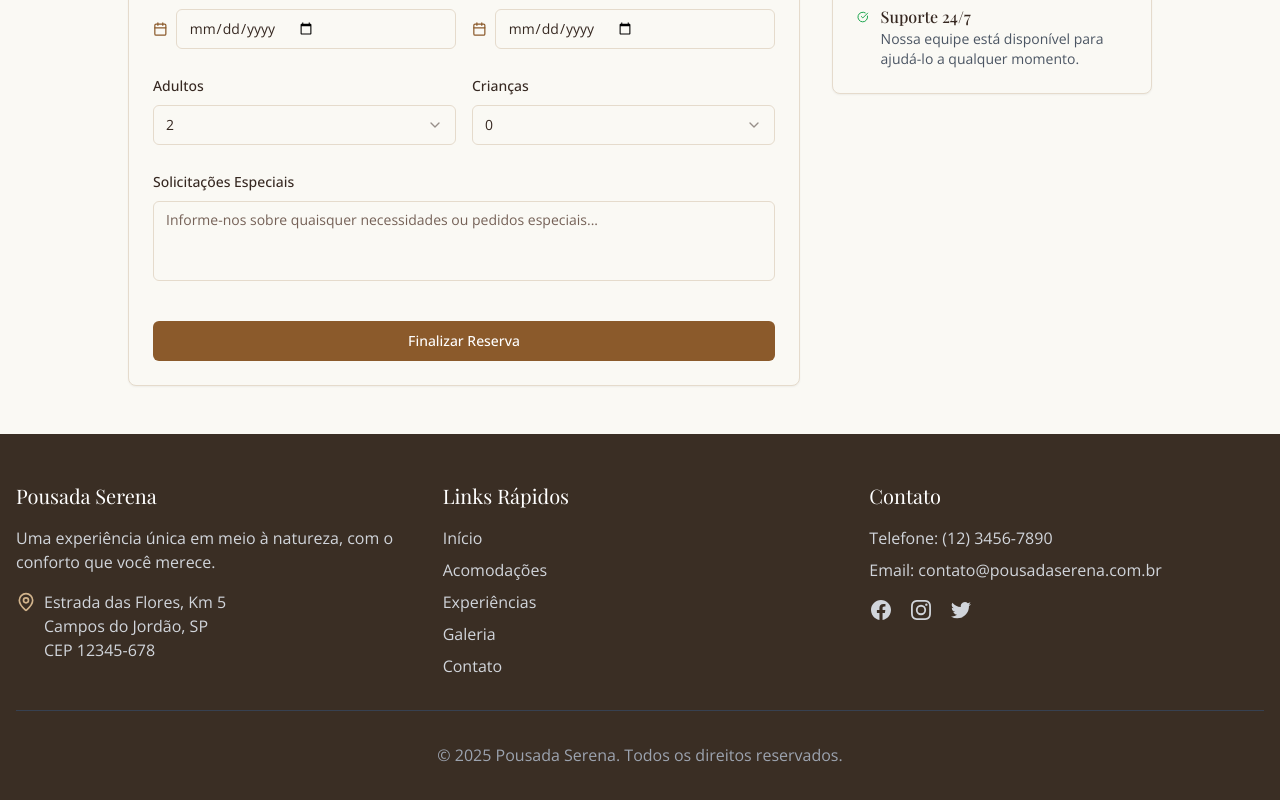
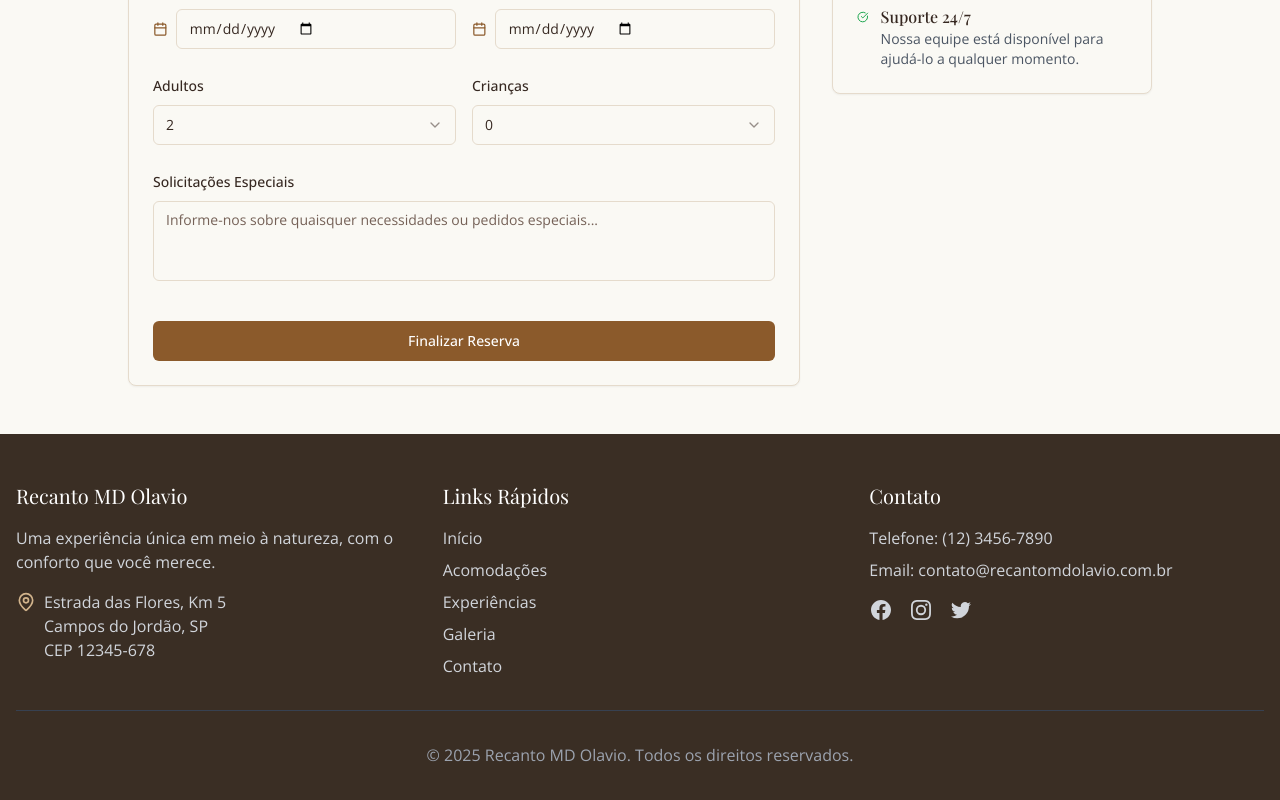
Before and after one commit to Iasminmins/pousada-recanto-md-olavio, a React (Vite) app: page /reservas in a window 1280 px wide. Shown: the part 654-1454 px from the top of the page. Built offline with nearby package versions, Linux system fonts and the light colour scheme.

Commit message:
Rename pousada to Recanto MD Olavio
Update the name of the pousada in the application.

```diff
--- a/src/components/Layout.tsx
+++ b/src/components/Layout.tsx
@@ -15,7 +15,7 @@ const Layout = ({ children }: LayoutProps) => {
         <div className="container mx-auto px-4 py-4">
           <div className="flex justify-between items-center">
             <Link to="/" className="flex items-center">
-              <h1 className="text-2xl font-serif font-bold text-pousada-brown">Pousada Serena</h1>
+              <h1 className="text-2xl font-serif font-bold text-pousada-brown">Recanto MD Olavio</h1>
             </Link>
             <nav className="hidden md:flex items-center space-x-8">
               <Link to="/" className="text-pousada-dark hover:text-pousada-brown transition-colors font-medium">
@@ -73,7 +73,7 @@ const Layout = ({ children }: LayoutProps) => {
         <div className="container mx-auto px-4 py-12">
           <div className="grid grid-cols-1 md:grid-cols-3 gap-8">
             <div>
-              <h3 className="text-xl font-serif mb-4">Pousada Serena</h3>
+              <h3 className="text-xl font-serif mb-4">Recanto MD Olavio</h3>
               <p className="mb-4 text-gray-300">Uma experiência única em meio à natureza, com o conforto que você merece.</p>
               <div className="flex items-start space-x-2">
                 <MapPin className="h-5 w-5 mt-0.5 text-pousada-beige" />
@@ -95,7 +95,7 @@ const Layout = ({ children }: LayoutProps) => {
             <div>
               <h3 className="text-xl font-serif mb-4">Contato</h3>
               <p className="mb-2 text-gray-300">Telefone: (12) 3456-7890</p>
-              <p className="mb-4 text-gray-300">Email: contato@pousadaserena.com.br</p>
+              <p className="mb-4 text-gray-300">Email: contato@recantomdolavio.com.br</p>
               <div className="flex space-x-4">
                 <a href="#" className="text-gray-300 hover:text-white transition-colors">
                   <svg className="h-6 w-6" fill="currentColor" viewBox="0 0 24 24">
@@ -116,7 +116,7 @@ const Layout = ({ children }: LayoutProps) => {
             </div>
           </div>
           <div className="mt-8 pt-8 border-t border-gray-700 text-center text-gray-400">
-            <p>&copy; {new Date().getFullYear()} Pousada Serena. Todos os direitos reservados.</p>
+            <p>&copy; {new Date().getFullYear()} Recanto MD Olavio. Todos os direitos reservados.</p>
           </div>
         </div>
       </footer>
--- a/src/pages/Index.tsx
+++ b/src/pages/Index.tsx
@@ -1,4 +1,3 @@
-
 import { useState } from "react";
 import { Link } from "react-router-dom";
 import { Calendar, House, MapPin } from "lucide-react";
@@ -32,7 +31,7 @@ const Index = () => {
         <div className="absolute inset-0 flex items-center">
           <div className="container mx-auto px-4">
             <div className="max-w-3xl">
-              <h1 className="text-4xl md:text-5xl lg:text-6xl font-serif font-bold text-white mb-4">Pousada Serena</h1>
+              <h1 className="text-4xl md:text-5xl lg:text-6xl font-serif font-bold text-white mb-4">Recanto MD Olavio</h1>
               <p className="text-xl md:text-2xl text-white mb-6">
                 Um refúgio encantador em meio à natureza, onde tranquilidade e conforto se encontram para proporcionar uma experiência inesquecível.
               </p>
@@ -154,7 +153,7 @@ const Index = () => {
           <div className="grid grid-cols-1 md:grid-cols-2 gap-12 items-center">
             <div>
               <h2 className="text-3xl font-serif font-bold text-pousada-brown mb-4">
-                Bem-vindo à Pousada Serena
+                Bem-vindo ao Recanto MD Olavio
               </h2>
               <p className="text-gray-700 mb-4">
                 Localizado em meio às belas paisagens naturais, nosso refúgio combina o charme rústico com o conforto moderno. Cada detalhe foi cuidadosamente pensado para proporcionar uma experiência inesquecível aos nossos hóspedes.
@@ -323,7 +322,7 @@ const Index = () => {
               O que Dizem Nossos Hóspedes
             </h2>
             <p className="text-gray-700 max-w-3xl mx-auto">
-              Descubra por que nossos hóspedes se apaixonam pela Pousada Serena e retornam ano após ano.
+              Descubra por que nossos hóspedes se apaixonam pelo Recanto MD Olavio e retornam ano após ano.
             </p>
           </div>
           <div className="grid grid-cols-1 md:grid-cols-3 gap-8">
@@ -436,7 +435,7 @@ const Index = () => {
                 Localização Privilegiada
               </h2>
               <p className="text-gray-700 mb-4">
-                A Pousada Serena está localizada em uma área de rara beleza natural, a apenas 15 minutos do centro da cidade e a 30 minutos das principais atrações da região.
+                O Recanto MD Olavio está localizado em uma área de rara beleza natural, a apenas 15 minutos do centro da cidade e a 30 minutos das principais atrações da região.
               </p>
               <div className="flex items-start space-x-2 mb-4">
                 <MapPin className="h-5 w-5 mt-0.5 text-pousada-brown" />
@@ -469,7 +468,7 @@ const Index = () => {
               Receba Nossas Novidades
             </h2>
             <p className="mb-6">
-              Inscreva-se para receber ofertas exclusivas, dicas de viagem e novidades da Pousada Serena.
+              Inscreva-se para receber ofertas exclusivas, dicas de viagem e novidades do Recanto MD Olavio.
             </p>
             <form onSubmit={(e) => e.preventDefault()} className="flex flex-col md:flex-row gap-4">
               <Input
```
